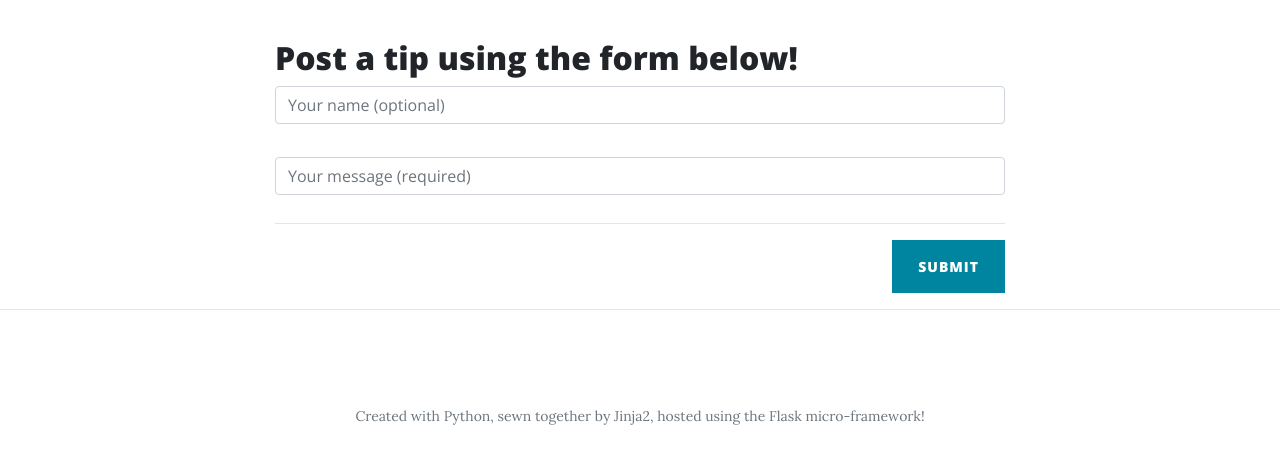
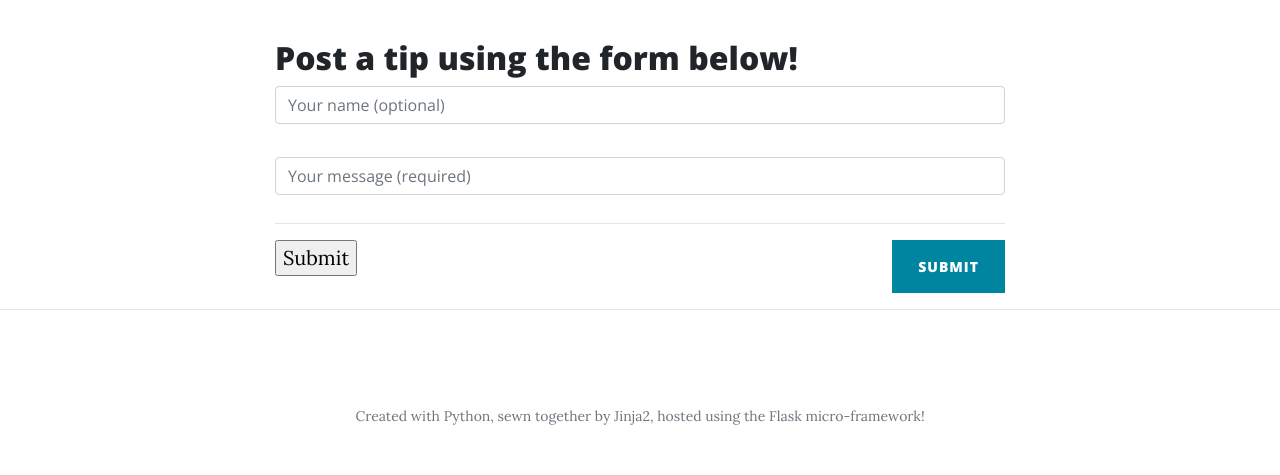
Before and after one commit to nikotrianta/triantafillou_niko_set09103_cw2, a Flask app: page /post in a window 1280 px wide. Shown: the part 343-818 px from the top of the page. Run offline with Flask 2, Linux system fonts and the light colour scheme; some libraries are stand-ins or nearby versions.

Commit message:
testing submit form

```diff
--- a/source/templates/post.html
+++ b/source/templates/post.html
@@ -18,6 +18,7 @@
             <hr>
             <!-- Pager -->
             <div class="clearfix">
+                {{ form.submit() }}
                 <a class="btn btn-primary float-right" href="submit">Submit</a>
             </div>
             {% endblock %}
```
